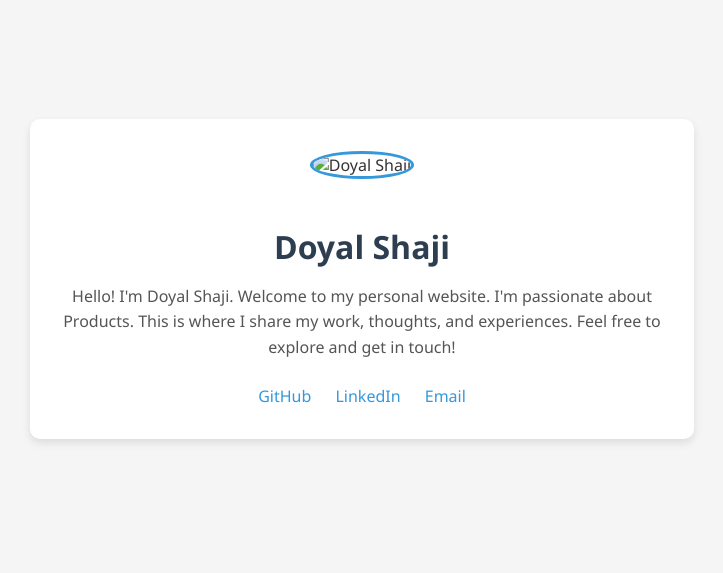
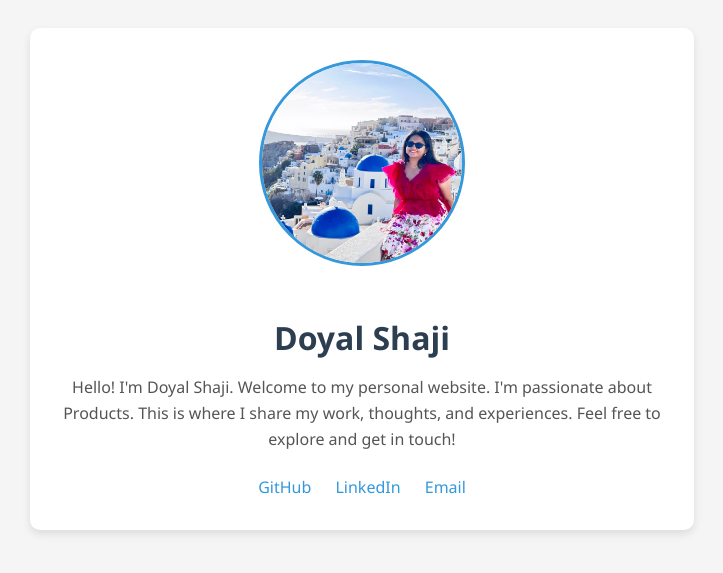
Before and after one commit to doyal-shaji/doyalshaji.com, a plain HTML site: page index.html in a window 1280 px wide. Shown: the part 121-694 px from the top of the page, without its empty margins (278-1001 px from the left). Drawn offline with Linux system fonts and the light colour scheme.

Commit message:
Picture added

```diff
--- a/index.html
+++ b/index.html
@@ -55,7 +55,7 @@
 </head>
 <body>
     <div class="container">
-        <img src="profile.jpg" alt="Doyal Shaji" class="profile-img">
+        <img src="profile.jpeg" alt="Doyal Shaji" class="profile-img">
         <h1>Doyal Shaji</h1>
         <p class="description">
             Hello! I'm Doyal Shaji. Welcome to my personal website. I'm passionate about Products.
```
Also changed, not shown: profile.jpeg (added), 1 other file.
